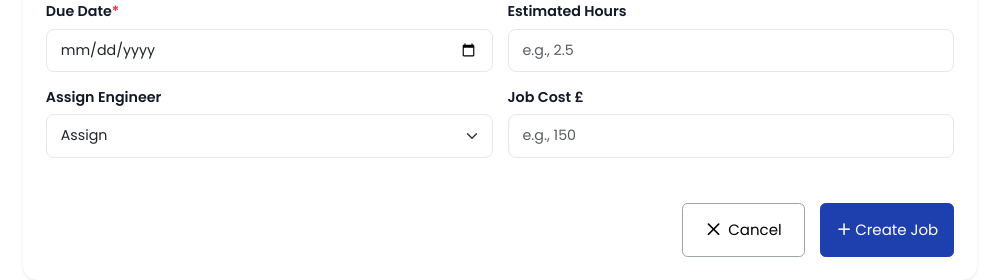
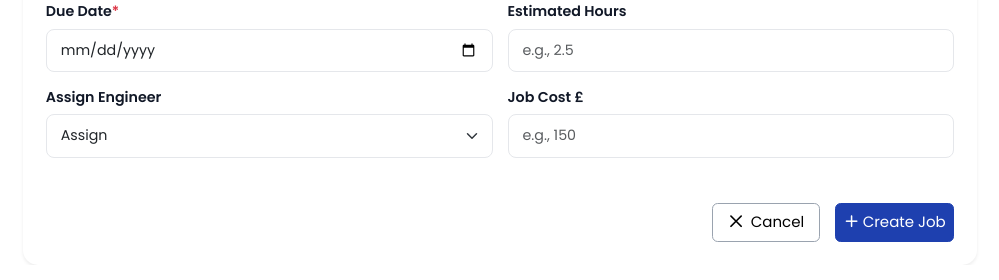
Before and after one commit to Basit-Dev/JobMate, a Django app: page /admin_dashboard/create_job/ in a window 1280 px wide. Shown: the part 790-1070 px from the top of the page, without its empty margins (260-1259 px from the left). Run offline with Django 5.2, Linux system fonts and the light colour scheme.

Commit message:
Update create_job.html
Made form buttons smaller

```diff
--- a/jobmate/admin_dashboard/templates/create_job.html
+++ b/jobmate/admin_dashboard/templates/create_job.html
@@ -125,10 +125,10 @@ Create New Job | JobMate{% endblock %} {% block content %}
 
         <!-- BUTTONS -->
         <div class="d-flex justify-content-end align-items-center mt-5 gap-3">
-          <a href="{% url 'admin_dashboard:all_jobs' %}" class="btn btn-light p-3 px-4">
+          <a href="{% url 'admin_dashboard:all_jobs' %}" class="btn btn-light p-2 px-3">
             <i class="bi bi-x-lg me-2"></i>Cancel
           </a>
-          <button type="submit" class="btn btn-primary p-3">
+          <button type="submit" class="btn btn-primary p-2">
             <span>
               <i class="bi bi-plus-lg"></i>
             </span>
```
